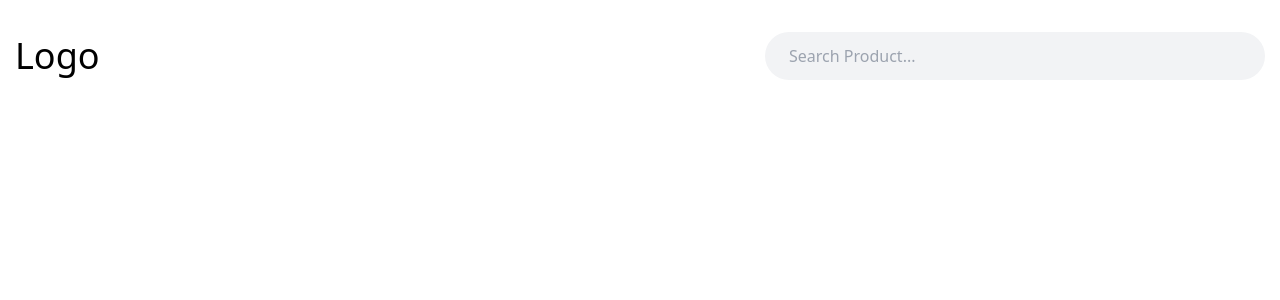
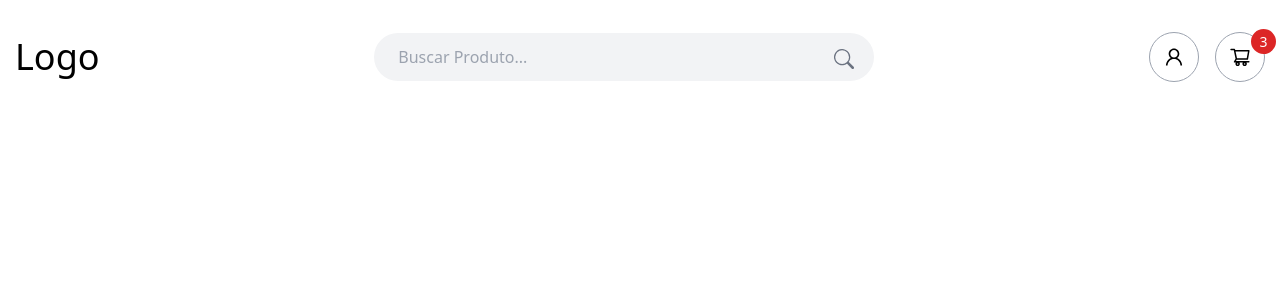
Before and after one commit to Marcelo-devweb/Ecommerce-Template-Food, a React (Vite) app: page / in a window 1280 px wide. Shown: the top 300 px of the page. Built offline with nearby package versions, Linux system fonts and the light colour scheme.

Commit message:
Seventh Update
Construção e estruturamento da Navbar.

Arquivos criados:
Navbar.tsx | CartCountBadge.tsx

Arquivos modificados:
Index.css | App.tsx

```diff
--- a/src/App.tsx
+++ b/src/App.tsx
@@ -1,4 +1,4 @@
-import Navbar from "./Navbar";
+import Navbar from "./components/Navbar";
 
 const App = () => {
   return(
--- a/src/Navbar.tsx
+++ /dev/null
@@ -1,14 +0,0 @@
-const Navbar = () => {
-    return (
-        <div className="container hidden lg:block">
-            <div className="flex justify-between items-center pt-8">
-                <h1 className="text-4xl font-medium ">Logo</h1>
-                <div className="relative w-full max-w-[500px]">
-                    <input className="bg-[#F2F3F5] border-none outline-none px-6 py-3 rounded-[36px] w-full" type="text" placeholder="Search Product..."/>
-                </div>
-            </div>
-        </div>
-     );
-}
-
-export default Navbar;
--- /dev/null
+++ b/src/components/CartCountBadge.tsx
@@ -0,0 +1,11 @@
+interface propsType{
+    size: string;
+
+}
+
+const CartCountBadge:React.FC<propsType> = ({size}) => {
+  return (
+    <div className={`absolute bg-red-600 text-white text-[14px] ${size} -right-3 -top-1 rounded-full grid place-items-center`}>3</div>
+  )
+}
+export default CartCountBadge;
--- /dev/null
+++ b/src/components/Navbar.tsx
@@ -0,0 +1,28 @@
+import { BsSearch } from "react-icons/bs";
+import { AiOutlineUser, AiOutlineShoppingCart } from "react-icons/ai";
+import CartCountBadge from "./CartCountBadge";
+
+const Navbar = () => {
+    return (
+        <div className="container hidden lg:block">
+            <div className="flex justify-between items-center pt-8">
+                <h1 className="text-4xl font-medium ">Logo</h1>
+                <div className="relative w-full max-w-[500px]">
+                    <input className="bg-[#F2F3F5] border-none outline-none px-6 py-3 rounded-[36px] w-full" type="text" placeholder="Buscar Produto..."/>
+                    <BsSearch className="absolute top-0 right-0 mt-4 mr-5 text-gray-500" size={20} />
+                </div>
+                <div className="flex gap-4">
+                    <div className="icon__wrapper">
+                        <AiOutlineUser />
+                    </div>
+                    <div className="icon__wrapper relative">
+                        <AiOutlineShoppingCart />
+                        <CartCountBadge size="w-[25px] h-[25px]" />
+                    </div>
+                </div>
+            </div>
+        </div>
+     );
+}
+
+export default Navbar;
--- a/src/index.css
+++ b/src/index.css
@@ -1,3 +1,9 @@
 @tailwind base;
 @tailwind components;
 @tailwind utilities;
+
+@layer components {
+    .icon__wrapper{
+        @apply border border-gray-400 rounded-full w-[50px] h-[50px] grid place-items-center text-[22px];
+    }
+}
```
